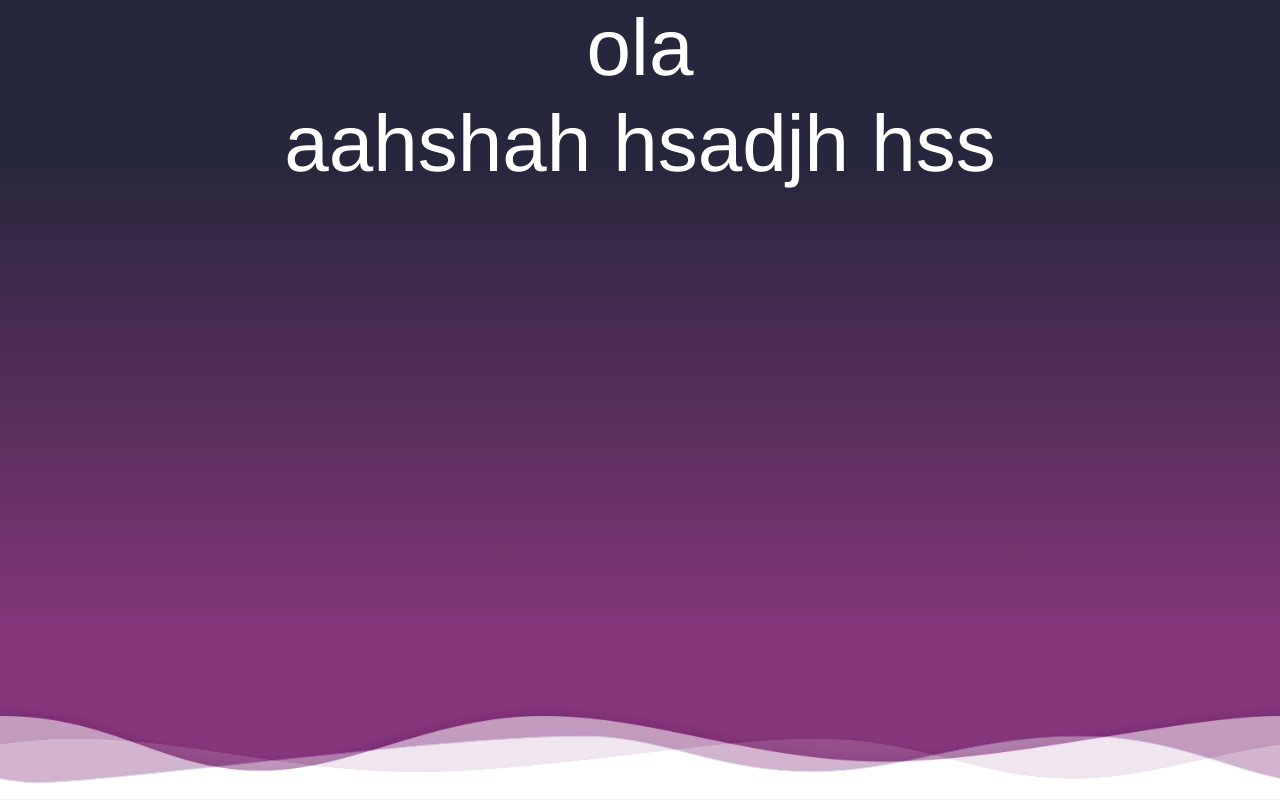
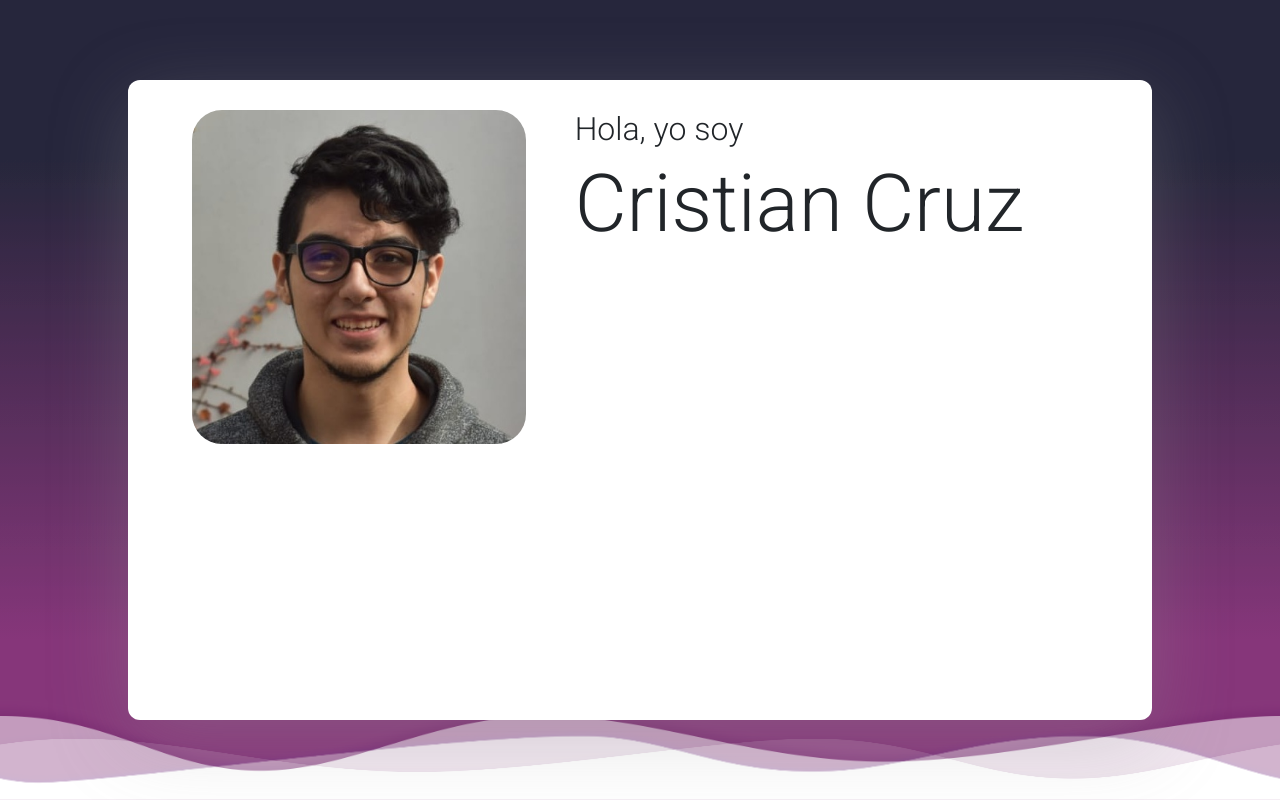
Before and after one commit to Gliezse/Personal-Web-Page, a plain HTML site: page public/index.html in a window 1280 px wide. Drawn offline with Linux system fonts and the light colour scheme.

Commit message:
Testing box commit

```diff
--- a/public/css/style.css
+++ b/public/css/style.css
@@ -1,3 +1,11 @@
+/*=================== fonts ====================*/
+@import url("https://fonts.googleapis.com/css?family=Heebo:300,400,700,900|Roboto:300,400,500,700");
+
+body{
+    font-family: "Roboto", sans-serif;
+    font-weight: 700;
+}
+
 .overlay-div{
     z-index: 1000;
     position: absolute;
@@ -15,3 +23,39 @@
     width: 40%;
     height: 40%;
 }
+
+#box-cont{
+
+}
+
+#box{
+    border-radius: 12px;
+    background: #fff;
+    padding: 30px;
+    height: 80%;
+    width: 80%;
+    box-shadow: 0px 20px 80px 0px rgba(153, 153, 153, 0.3);
+}
+
+#profile-pic{
+    width: 90%;
+    margin:auto;
+    border-radius: 30px;
+}
+
+h6{
+    font-size: 2rem
+}
+
+h1{
+    font-size: 5rem
+}
+
+@media(max-width: 728px){
+    h1{
+        font-size: 3rem
+    }
+    h6{
+        font-size: 1.4rem
+    }
+}
--- a/public/index.html
+++ b/public/index.html
@@ -32,8 +32,24 @@
     </div>
 
     <div class='overlay-div'>
-        <div class="animated fadeIn d-block text-center text-white">
-            <h1 style="font-family: 'helvetica'; font-size: 80px;">ola<br>aahshah hsadjh hss</h1>
+        <div class="animated fadeIn d-block">
+			<div id="box-cont">
+				<div id="box" class="centro">
+					<div class="container-fluid">
+						<div class="row">
+							<div class="col-md-5 col-sm-12">
+								<div>
+									<img src="img/profile.jpg" alt="profile pic" id="profile-pic" class="d-block">
+								</div>
+							</div>
+							<div class="col-md-7 col-sm-12">
+								<h6>Hola, yo soy</h6>
+								<h1>Cristian Cruz</h1>
+							</div>
+						</div>
+					</div>
+				</div>
+			</div>
         </div>
     </div>
 
```
Also changed, not shown: public/img/profile.jpg (added).
